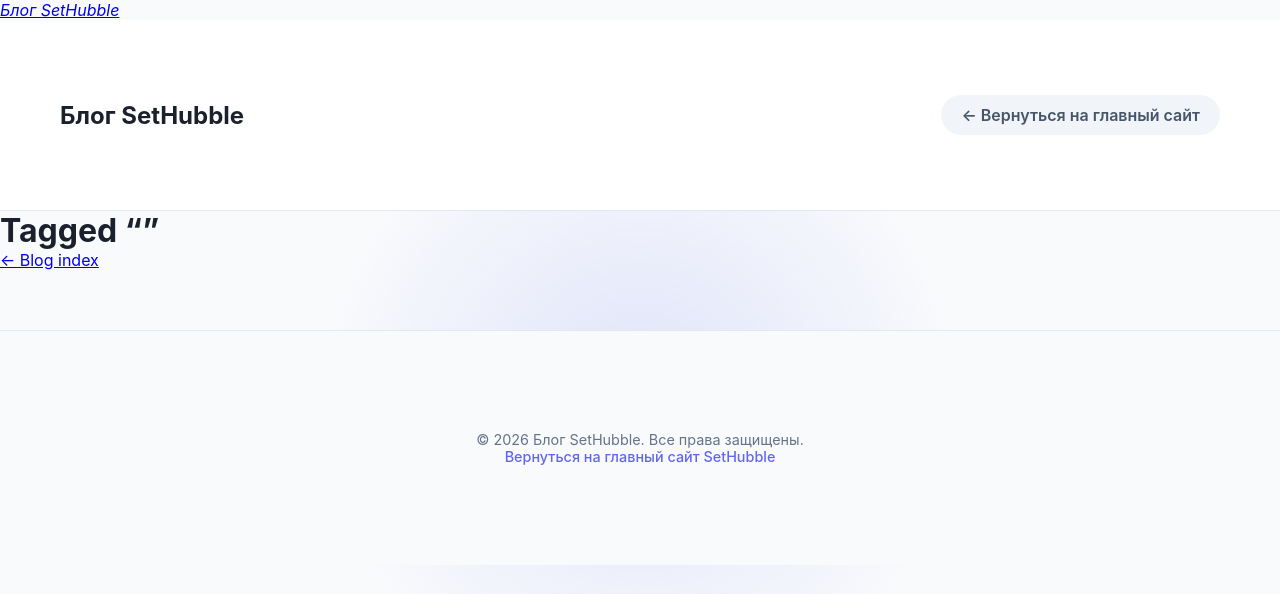
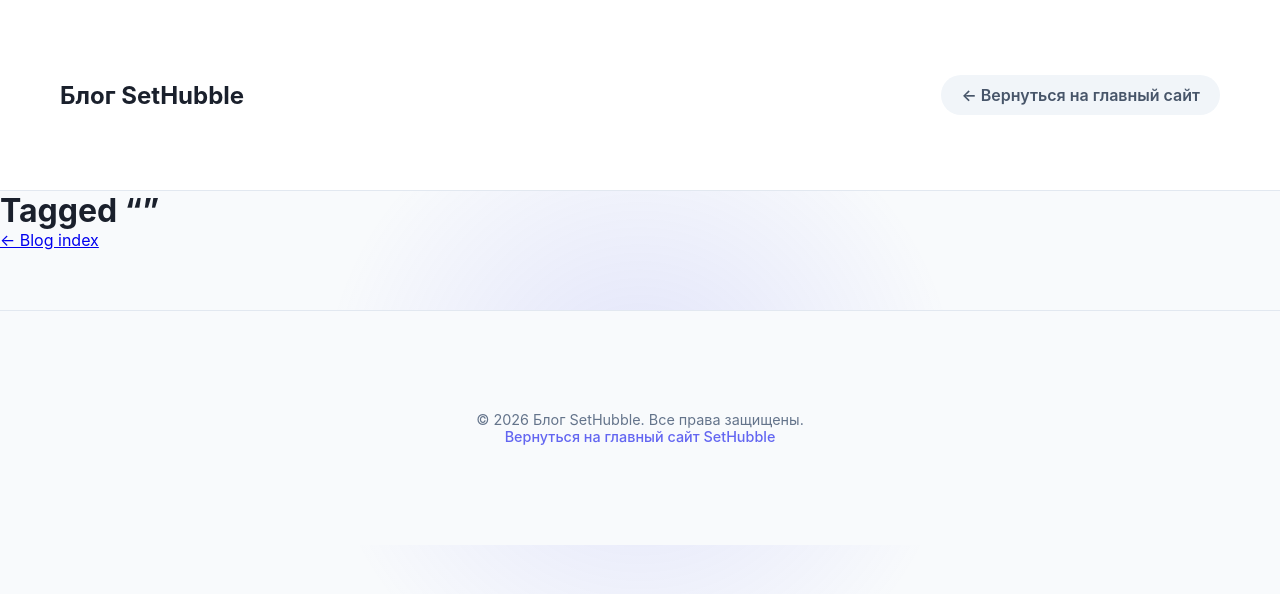
Before and after one commit to Novokreschennih/sethubble, an Eleventy site: page blog/tags.njk in a window 1280 px wide. Built offline with nearby package versions, Linux system fonts and the light colour scheme; Eleventy itself is replaced by a stand-in of ours; files that its build step writes are made by us from their sources.

Commit message:
Update base.njk

```diff
--- a/blog/_includes/layouts/base.njk
+++ b/blog/_includes/layouts/base.njk
@@ -6,9 +6,7 @@
 	<body  class="blog-page">
 
 		<header>
-			<em>
-				<a href="{{ '/' | url }}">{{ metadata.title }}</a>
-			</em>
+
 			{% include "components/nav.njk" %}
 		</header>
 
```
